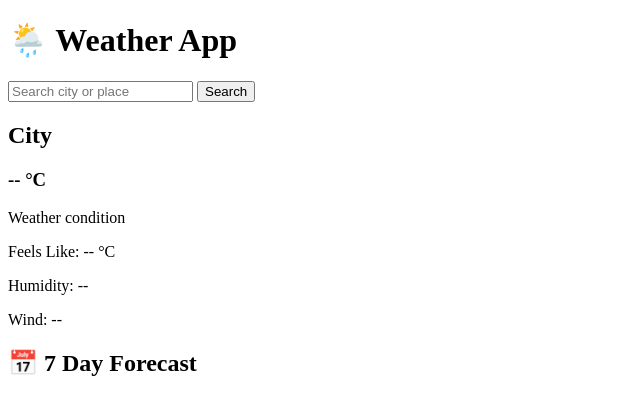
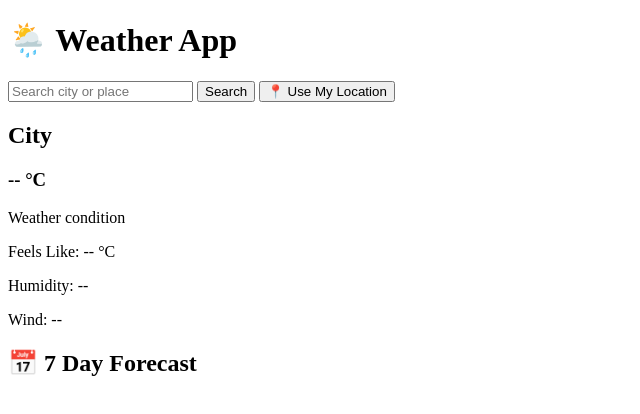
Before and after one commit to roshon29/weather-app, a plain HTML site: page index.html in a window 1280 px wide. Shown: the whole page, without its empty margins (0-640 px from the left). Drawn offline with Linux system fonts and the light colour scheme.

Commit message:
Update index.html

```diff
--- a/index.html
+++ b/index.html
@@ -28,6 +28,9 @@
 
             <button onclick="getWeather()">
                 Search
+            </button>
+            <button onclick="getMyLocation()">
+    📍 Use My Location
             </button>
 
         </div>
```
